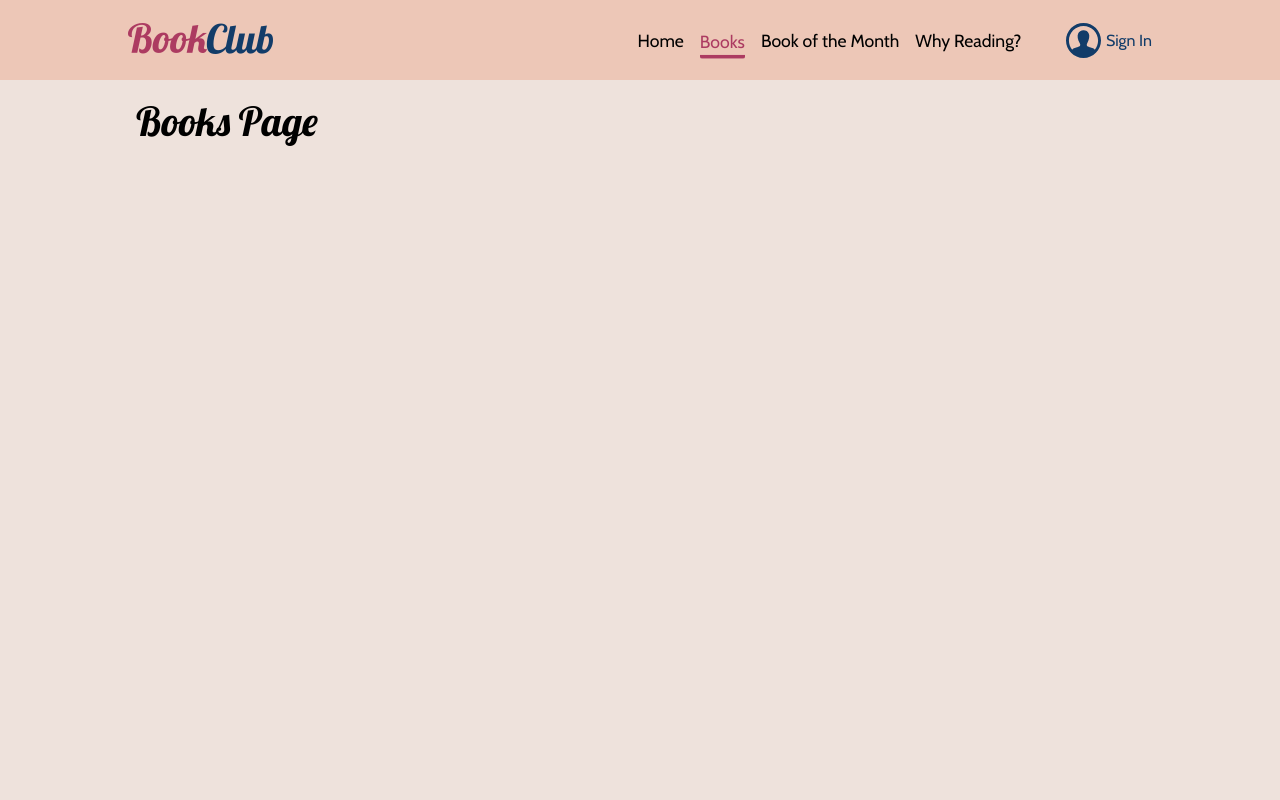
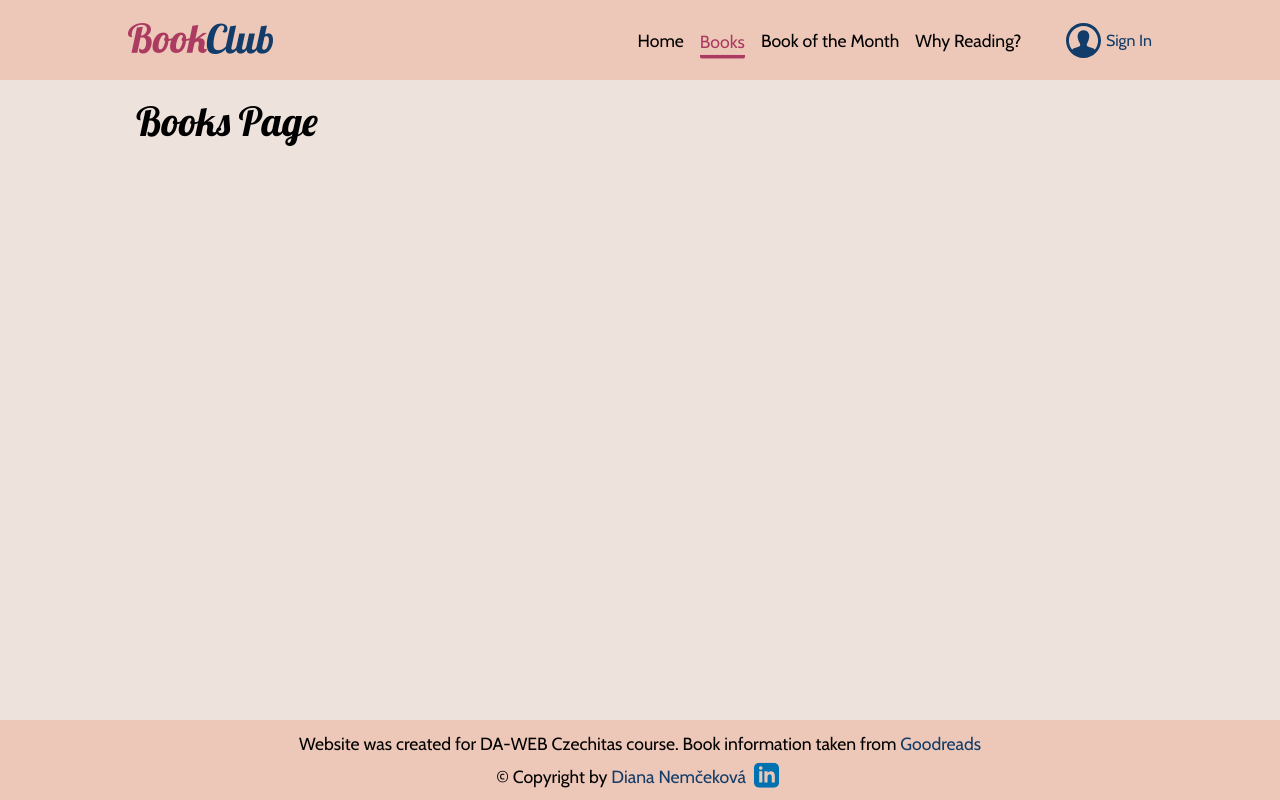
Before and after one commit to Dianka48/BookClub, a React (Create React App) app: page /books in a window 1280 px wide. Built offline with nearby package versions, Linux system fonts and the light colour scheme.

Commit message:
Footer added

```diff
--- a/src/components/Auth/MainAuth.module.css
+++ b/src/components/Auth/MainAuth.module.css
@@ -18,18 +18,18 @@
   padding-bottom: 0.3rem;
 }
 
-h2 {
+.mainAuthContainer h2 {
   font-size: 1.7rem;
   padding-bottom: 0.2rem;
   font-weight: normal;
 }
 
-a {
+.mainAuthContainer a {
   text-decoration: none;
   color: black;
 }
 
-a:hover {
+.mainAuthContainer a:hover {
   color: var(--secondary);
 }
 
@@ -47,13 +47,13 @@ a:hover {
     bottom: 4rem;
   }
 
-  h2 {
+  .mainAuthContainer h2 {
     font-size: 2.2rem;
     padding-bottom: 0.5rem;
     font-weight: normal;
   }
 
-  a {
+  .mainAuthContainer a {
     font-size: 1.2rem;
   }
 }
--- /dev/null
+++ b/src/components/Layout/Footer.js
@@ -0,0 +1,35 @@
+import styles from './Footer.module.css';
+
+const Footer = () => {
+  return (
+    <footer className={styles.footer}>
+      <div>
+        <p>
+          Website was created for DA-WEB Czechitas course. Book information
+          taken from <a href="https://www.goodreads.com/">Goodreads</a>
+        </p>
+      </div>
+      <div className={styles.linkedIn}>
+        <p>
+          &copy; Copyright by{' '}
+          <a
+            target="_blank"
+            href="https://www.linkedin.com/in/diana-nem%C4%8Dekov%C3%A1-11113896/"
+          >
+            Diana Nemčeková
+            <svg
+              xmlns="http://www.w3.org/2000/svg"
+              width="25"
+              height="25"
+              viewBox="0 0 24 24"
+            >
+              <path d="M19 0h-14c-2.761 0-5 2.239-5 5v14c0 2.761 2.239 5 5 5h14c2.762 0 5-2.239 5-5v-14c0-2.761-2.238-5-5-5zm-11 19h-3v-11h3v11zm-1.5-12.268c-.966 0-1.75-.79-1.75-1.764s.784-1.764 1.75-1.764 1.75.79 1.75 1.764-.783 1.764-1.75 1.764zm13.5 12.268h-3v-5.604c0-3.368-4-3.113-4 0v5.604h-3v-11h3v1.765c1.396-2.586 7-2.777 7 2.476v6.759z" />
+            </svg>
+          </a>
+        </p>
+      </div>
+    </footer>
+  );
+};
+
+export default Footer;
--- /dev/null
+++ b/src/components/Layout/Footer.module.css
@@ -0,0 +1,35 @@
+.footer {
+  width: 100vw;
+  display: flex;
+  height: 5rem;
+  background-color: var(--medium);
+  font-size: 0.8rem;
+  justify-content: center;
+  align-items: center;
+  flex-direction: column;
+  row-gap: 0.2rem;
+  text-align: center;
+  padding: 1rem 1rem;
+}
+
+.footer a {
+  color: var(--secondary);
+}
+
+.footer a:hover,
+.footer a:active {
+  color: var(--primary);
+  fill: var(--primary);
+}
+
+.linkedIn svg {
+  fill: #0072b1;
+  margin-left: 0.5rem;
+  transform: translateY(0.3rem);
+}
+
+@media (min-width: 768px) {
+  .footer {
+    font-size: 1.1rem;
+  }
+}
--- a/src/components/Layout/Navigation.js
+++ b/src/components/Layout/Navigation.js
@@ -25,9 +25,11 @@ const Navigation = () => {
       </div>
       <nav className={menuOpened ? styles.openedNav : styles.navigation}>
         <ul>
-          <li>
-            <NavLink to="/">Home</NavLink>
-          </li>
+          {!isLoggedIn && (
+            <li>
+              <NavLink to="/">Home</NavLink>
+            </li>
+          )}
           <li>
             <NavLink
               to="/books"
--- a/src/components/Layout/Navigation.module.css
+++ b/src/components/Layout/Navigation.module.css
@@ -2,9 +2,11 @@
   display: flex;
   position: fixed;
   top: 0;
+  left: 0;
+  right: 0;
   background-color: var(--medium);
   height: 5rem;
-  width: 100%;
+  width: 100vw;
   align-items: center;
   padding: 0 5%;
   justify-content: space-between;
--- a/src/components/UI/Container.module.css
+++ b/src/components/UI/Container.module.css
@@ -1,11 +1,14 @@
 .container {
-  padding: 5rem 5%;
+  padding: 0 5%;
   background-color: var(--light);
-  height: 100vh;
+  height: calc(100vh - 10rem);
+  width: 100vw;
+  margin-top: 5rem;
+  overflow-x: hidden;
 }
 
 @media (min-width: 768px) {
   .container {
-    padding: 5rem 10%;
+    padding: 0 10%;
   }
 }
--- a/src/index.css
+++ b/src/index.css
@@ -35,3 +35,8 @@ code {
   font-family: source-code-pro, Menlo, Monaco, Consolas, 'Courier New',
     monospace;
 }
+
+a {
+  text-decoration: none;
+  color: black;
+}
--- a/src/pages/Books.js
+++ b/src/pages/Books.js
@@ -1,6 +1,7 @@
 import React, { Fragment } from 'react';
 import Navigation from '../components/Layout/Navigation';
 import Container from '../components/UI/Container';
+import Footer from '../components/Layout/Footer';
 
 const Books = () => {
   return (
@@ -9,6 +10,7 @@ const Books = () => {
       <Container>
         <h1>Books Page</h1>
       </Container>
+      <Footer />
     </Fragment>
   );
 };
--- a/src/pages/Profile.js
+++ b/src/pages/Profile.js
@@ -3,6 +3,7 @@ import AuthContext from '../store/auth-context';
 
 import Navigation from '../components/Layout/Navigation';
 import Container from '../components/UI/Container';
+import Footer from '../components/Layout/Footer';
 
 const Profile = () => {
   const authCtx = useContext(AuthContext);
@@ -14,6 +15,7 @@ const Profile = () => {
         <p>This is your profile, {authCtx.userName}</p>
         <button onClick={authCtx.logout}>Sign Out</button>
       </Container>
+      <Footer />
     </div>
   );
 };
```
